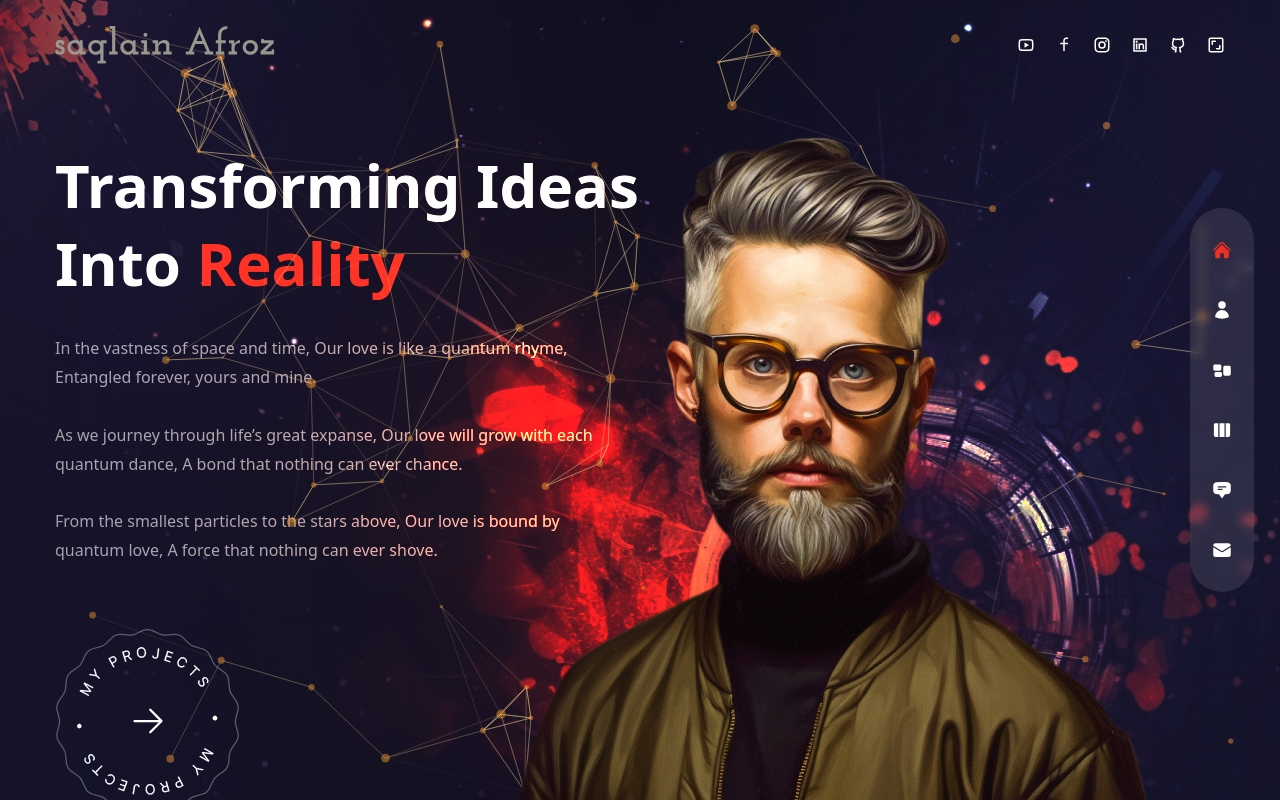
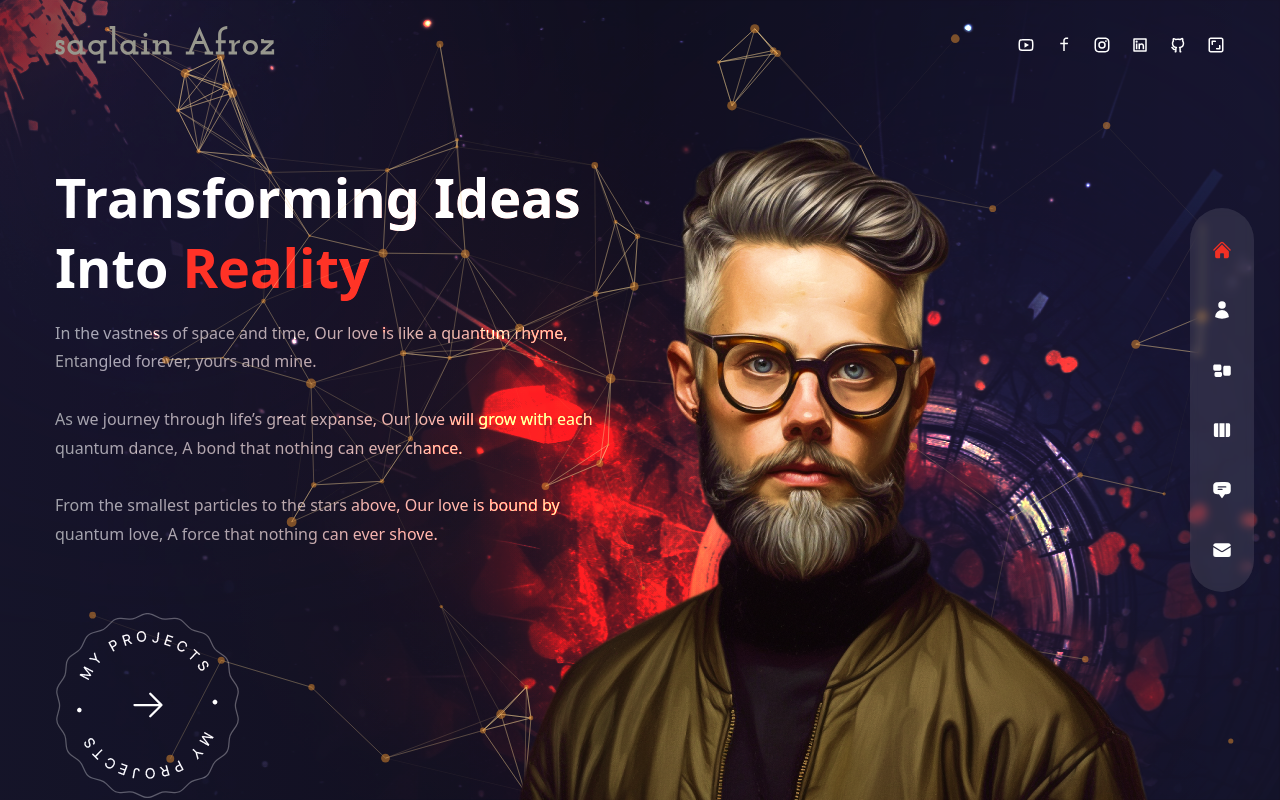
Before and after one commit to AfrozSaqlain/Sak-Portfolio, a Next.js app: page / in a window 1280 px wide. Built offline with nearby package versions, Linux system fonts and the light colour scheme.

Commit message:
Resposiveness

```diff
--- a/pages/index.js
+++ b/pages/index.js
@@ -21,15 +21,15 @@ const Home = () => {
       <div className='w-full h-full bg-gradient-to-r from-primary/10 via-black/30 to-black/10'>
         <div className='text-center flex flex-col justify-center xl:pt-40 xl:text-left h-full container mx-auto'>
           {/* title */}
-          <motion.h1
+          <motion.h2
             variants={fadeIn('down', 0.2)}
             initial='hidden'
             animate='show'
             exit='hidden'
-            className='h1'>
+            className='h2'>
             Transforming Ideas <br /> Into {' '}
             <span className='text-accent'>Reality</span>
-          </motion.h1>
+          </motion.h2>
           {/* subtitle */}
           <motion.p
             variants={fadeIn('down', 0.3)}
```
